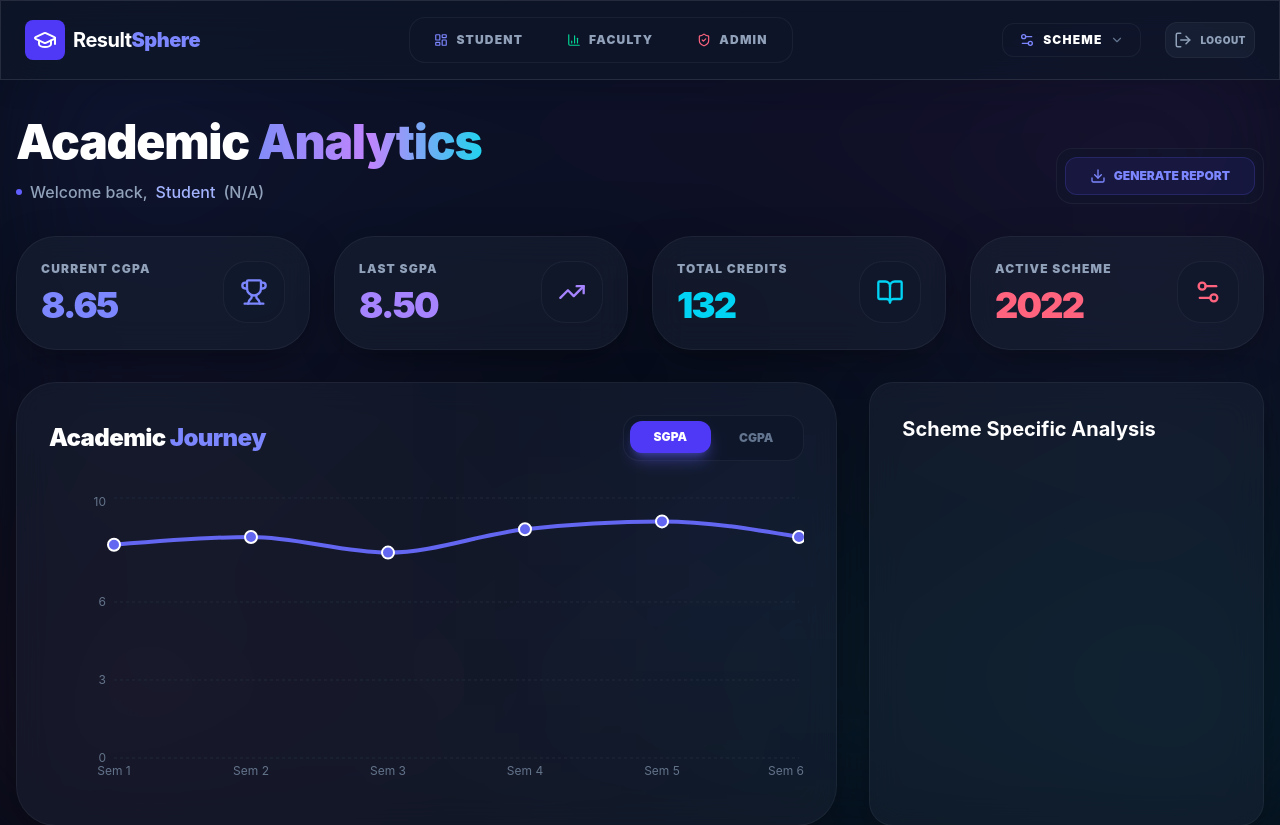
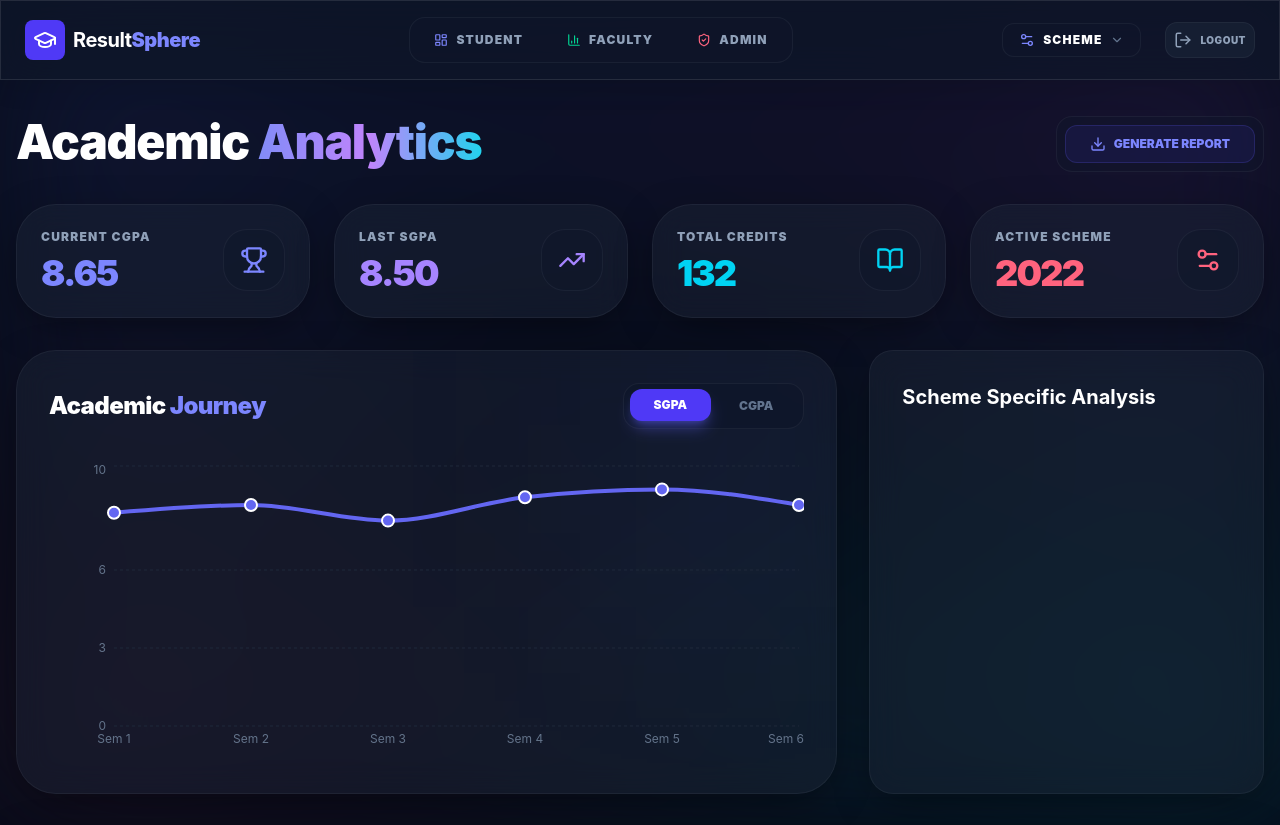
Before and after one commit to sri-1406/Student-Result-Analysis, a React (Vite) app in the folder client/: page /student/dashboard in a window 1280 px wide. Shown: the top 825 px of the page. Built offline with nearby package versions, Linux system fonts and the light colour scheme.

Commit message:
removed_welcome_message_from_dashboard

```diff
--- a/client/src/pages/student/Dashboard.jsx
+++ b/client/src/pages/student/Dashboard.jsx
@@ -109,10 +109,6 @@ const Dashboard = () => {
           <h1 className="text-5xl font-black tracking-tight leading-tight">
             <span className="text-white">Academic</span> <span className="text-gradient">Analytics</span>
           </h1>
-          <p className="text-slate-400 mt-2 font-medium flex items-center gap-2">
-            <span className="h-1.5 w-1.5 rounded-full bg-indigo-500" />
-            Welcome back, <span className="text-indigo-300">{JSON.parse(localStorage.getItem('user'))?.name || 'Student'}</span> ({JSON.parse(localStorage.getItem('user'))?.usn || 'N/A'})
-          </p>
         </div>
 
         <div className="flex flex-wrap items-center gap-3 bg-slate-900/40 p-2 rounded-2xl border border-white/5">
```
